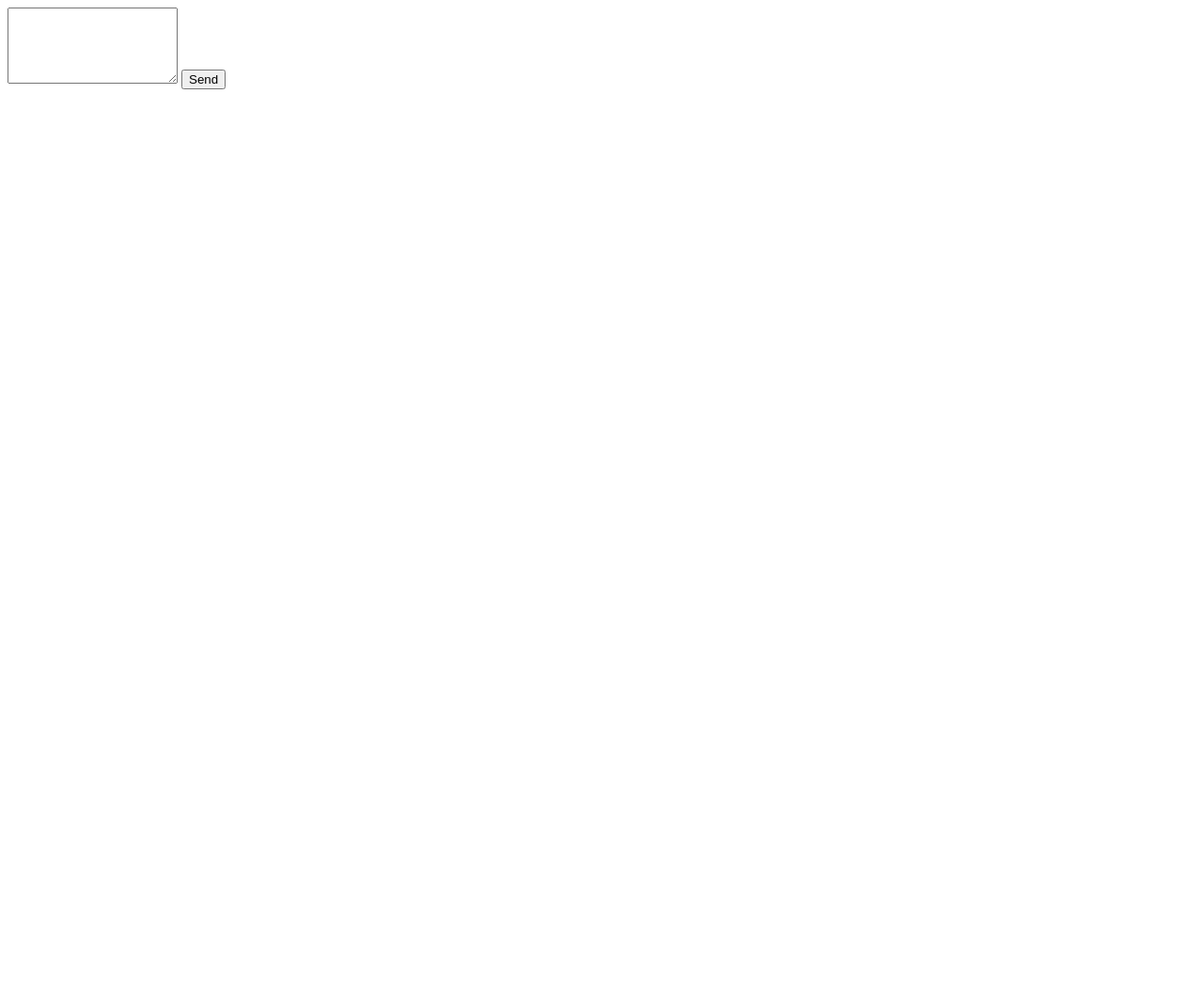
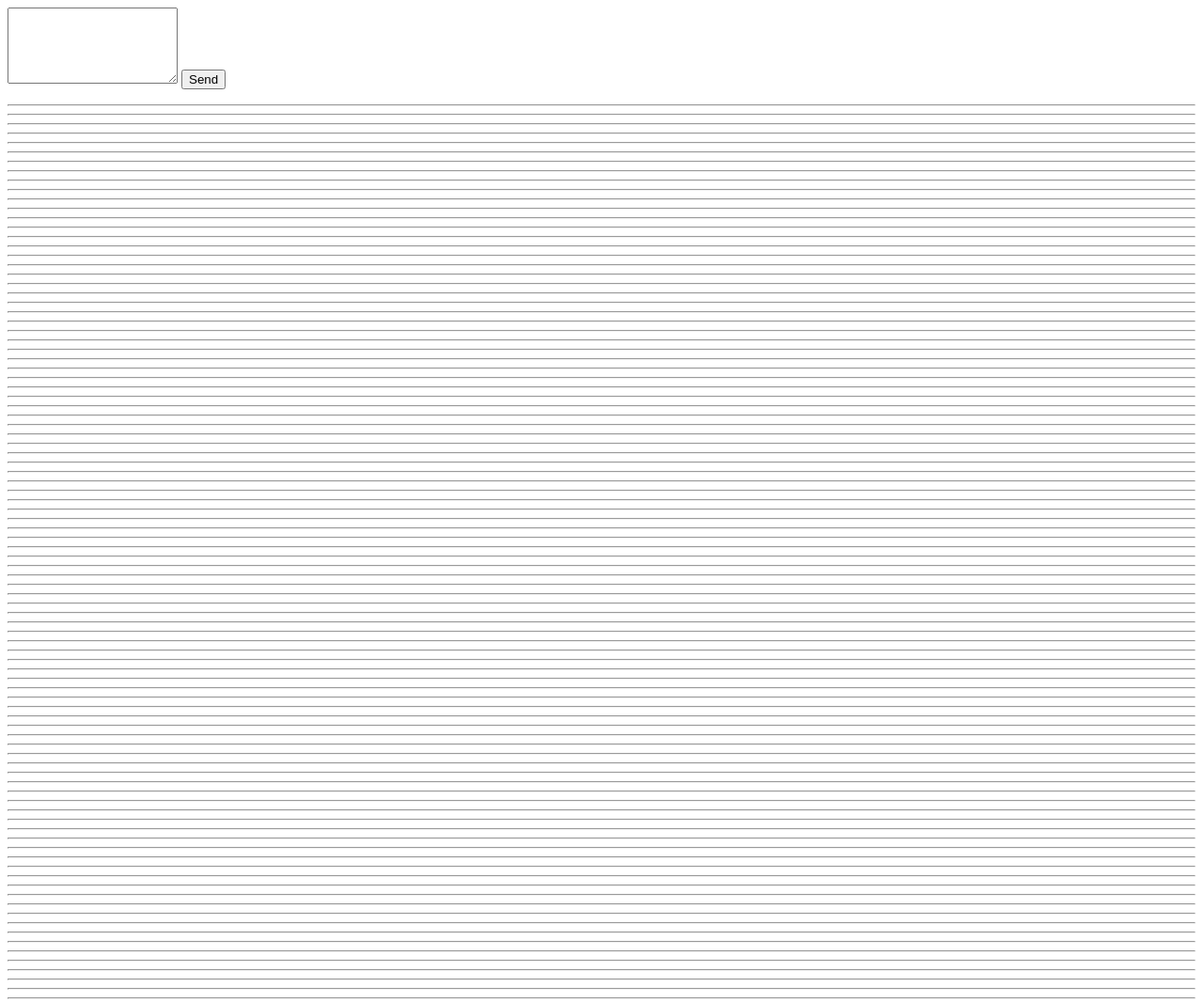
Before and after one commit to gabojc/gabojc.github.io, a plain HTML site: page a/index.html in a window 1280 px wide. Shown: the whole page at 94% size. Before the commit the page ends 800 px from the top, so only its background shows below. Drawn offline with Linux system fonts and the light colour scheme.

Commit message:
yggftfuyf

```diff
--- a/a/index.html
+++ b/a/index.html
@@ -5,6 +5,7 @@
 </form>
 <p id="form-status"></p>
 
+<hr><hr><hr><hr><hr><hr><hr><hr><hr><hr><hr><hr><hr><hr><hr><hr><hr><hr><hr><hr><hr><hr><hr><hr><hr><hr><hr><hr><hr><hr><hr><hr><hr><hr><hr><hr><hr><hr><hr><hr><hr><hr><hr><hr><hr><hr><hr><hr><hr><hr><hr><hr><hr><hr><hr><hr><hr><hr><hr><hr><hr><hr><hr><hr><hr><hr><hr><hr><hr><hr><hr><hr><hr><hr><hr><hr><hr><hr><hr><hr><hr><hr><hr><hr><hr><hr><hr><hr><hr><hr><hr><hr><hr><hr><hr><hr>
 <script>
   const form = document.getElementById("my-form");
   const status = document.getElementById("form-status");
```
